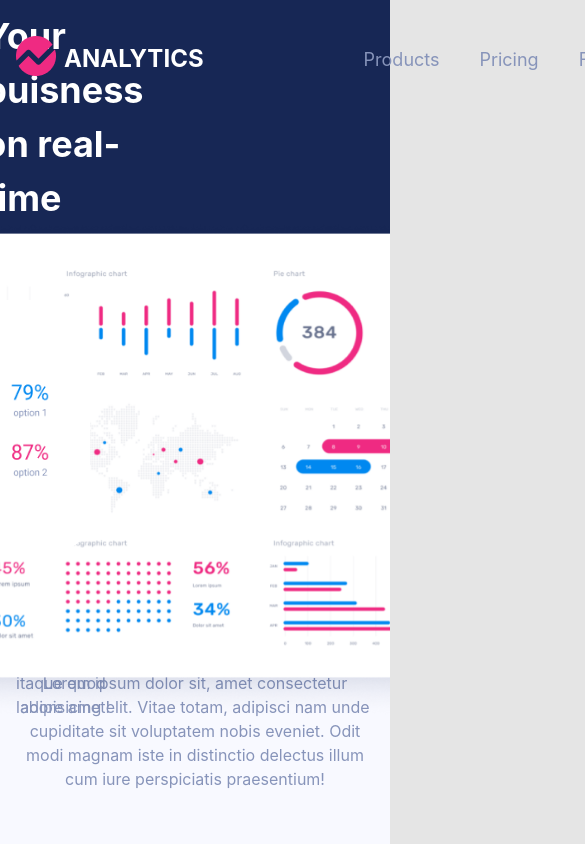
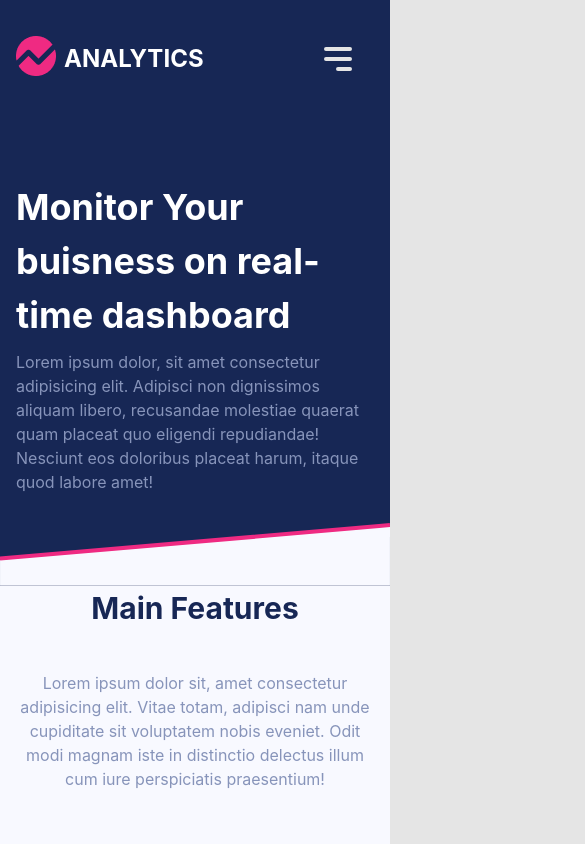
Before and after one commit to theashishmaurya/analytics-landing, a Next.js app: page / in a window 390 px wide. Shown: the top 844 px of the page, 585 px wide, since content can reach past the window. Built offline with nearby package versions, Linux system fonts and the light colour scheme.

Commit message:
Mobile View Done

```diff
--- a/components/Navbar/index.tsx
+++ b/components/Navbar/index.tsx
@@ -1,9 +1,40 @@
 import { Box, Button, Container, Flex, Stack, Text } from "@chakra-ui/react";
 import Image from "next/image";
 import Link from "next/link";
+import { useEffect, useState } from "react";
 import DesktopNav from "./desktopNav";
+import MobileNavbar from "./mobileNav";
 
 export default function () {
+  const [width, setWidth] = useState<number>(0);
+
+  const [isMobile, setIsMobile] = useState<boolean>(
+    width < 1024 ? true : false
+  );
+  useEffect(() => {
+    setWidth(window.innerWidth);
+    if (window.innerWidth <= 1024) {
+      setIsMobile(true);
+    } else {
+      setIsMobile(false);
+    }
+  }, []);
+
+  useEffect(() => {
+    const handelResize = () => {
+      if (window.innerWidth <= 1024) {
+        setIsMobile(true);
+      } else {
+        setIsMobile(false);
+      }
+    };
+    window.addEventListener("resize", handelResize);
+
+    return () => {
+      window.removeEventListener("resize", handelResize);
+    };
+  }, [isMobile]);
+
   return (
     <Box w='full'>
       <Flex
@@ -12,7 +43,12 @@ export default function () {
         direction={"row"}
         flexGrow={1}
       >
-        <Flex alignItems='center' direction='row' gap='2' mr={40}>
+        <Flex
+          alignItems='center'
+          direction='row'
+          gap='2'
+          mr={{ base: 0, lg: 40 }}
+        >
           <Box w='full'>
             <Image
               layout='fixed'
@@ -27,7 +63,7 @@ export default function () {
             ANALYTICS
           </Text>
         </Flex>
-        <DesktopNav />
+        {isMobile ? <MobileNavbar /> : <DesktopNav />}
       </Flex>
     </Box>
   );
--- a/components/features/index.tsx
+++ b/components/features/index.tsx
@@ -70,7 +70,7 @@ export default function () {
                 src='/assets/images/widget.png'
                 width={500}
                 height={310}
-                layout='fixed'
+                // layout='fixed'
               />
             </Box>
 
@@ -98,7 +98,7 @@ export default function () {
                 src='/assets/images/char.png'
                 width={500}
                 height={310}
-                layout='fixed'
+                // layout='fixed'
               />
             </Box>
 
@@ -126,7 +126,7 @@ export default function () {
                 src='/assets/images/calendar.png'
                 width={500}
                 height={310}
-                layout='fixed'
+                // layout='fixed'
               />
             </Box>
 
@@ -146,14 +146,14 @@ export default function () {
         <svg xmlns='http://www.w3.org/2000/svg' viewBox='0 0 1440 320'>
           <path
             fill='#172755'
-            fill-opacity='1'
+            fillOpacity='1'
             d='M0,224L1440,96L1440,320L0,320Z'
           ></path>
           <polyline
             strokeWidth={"15px "}
             stroke='#EF2A82'
             fill='#172755'
-            points='0,220 1400,100 1440,96 0'
+            points='0 ,220 1400,100 1440,96 '
           />
         </svg>
       </Box>
--- a/components/footer/index.tsx
+++ b/components/footer/index.tsx
@@ -12,11 +12,17 @@ import Link from "next/link";
 
 export default function () {
   return (
-    <Box color='#ffffff' minH='200' mt='20'>
+    <Box color='#ffffff' minH='200'>
       <Container maxW='7xl'>
         <Divider color='#2A407C' />
 
-        <Flex justifyContent='space-between' my='20' alignItems='center'>
+        <Flex
+          justifyContent='space-between'
+          py='20'
+          alignItems='center'
+          direction={{ base: "column", lg: "row" }}
+          gap={{ base: "10", lg: "0" }}
+        >
           <Flex alignItems='center' direction='row' gap='2'>
             <Box w='full'>
               <Image
@@ -38,7 +44,7 @@ export default function () {
           </Flex>
 
           <Stack
-            direction='row'
+            direction={{ base: "column", lg: "row" }}
             gap={10}
             alignItems='center'
             justifyContent='start'
--- a/components/heroArea/index.tsx
+++ b/components/heroArea/index.tsx
@@ -12,7 +12,7 @@ export default function () {
           <Box w='full' mt='32'>
             <Stack
               direction='column'
-              w='35%'
+              w={{ base: "100%", lg: "35%" }}
               h='30vh'
               alignItems='center'
               justify='center'
@@ -27,7 +27,13 @@ export default function () {
                 doloribus placeat harum, itaque quod labore amet!
               </Text>
 
-              <Box position='absolute' right='0' top={220} zIndex={9}>
+              <Box
+                position='absolute'
+                right='0'
+                top={220}
+                zIndex={9}
+                display={{ base: "none", lg: "block" }}
+              >
                 <Image
                   src='/assets/images/hero-1.png'
                   width={600}
@@ -44,6 +50,7 @@ export default function () {
                 bg='white'
                 zIndex={10}
                 borderRadius={32}
+                display={{ base: "none", lg: "block" }}
               >
                 <Image
                   src='/assets/images/hero-2.png'
@@ -60,14 +67,14 @@ export default function () {
       <svg xmlns='http://www.w3.org/2000/svg' viewBox='0 0 1440 320'>
         <path
           fill='#F8F9FF'
-          fill-opacity='1'
+          fillOpacity='1'
           d='M0,224L1440,96L1440,320L0,320Z'
         ></path>
         <polyline
           strokeWidth={"15px "}
           stroke='#EF2A82'
           fill='#172755'
-          points='0,220 1400,100 1440,96 0'
+          points='0,220 1400,100 1440,96 '
         />
       </svg>
     </Box>
--- a/pages/index.tsx
+++ b/pages/index.tsx
@@ -10,20 +10,20 @@ import Pricing from "../components/pricing";
 //
 const Home: NextPage = () => {
   return (
-    <div>
+    <>
       <Head>
         <title>Advance Analytics</title>
         <link rel='icon' href='/favicon.ico' />
       </Head>
       <main>
-        <Box color={"brand.text.main"} bg={"brand.darkBlue"}>
+        <Box color={"brand.text.main"} bg={"brand.darkBlue"} w='100%'>
           <HeroArea />
           <Features />
           <Pricing />
           <Footer />
         </Box>
       </main>
-    </div>
+    </>
   );
 };
 
```
